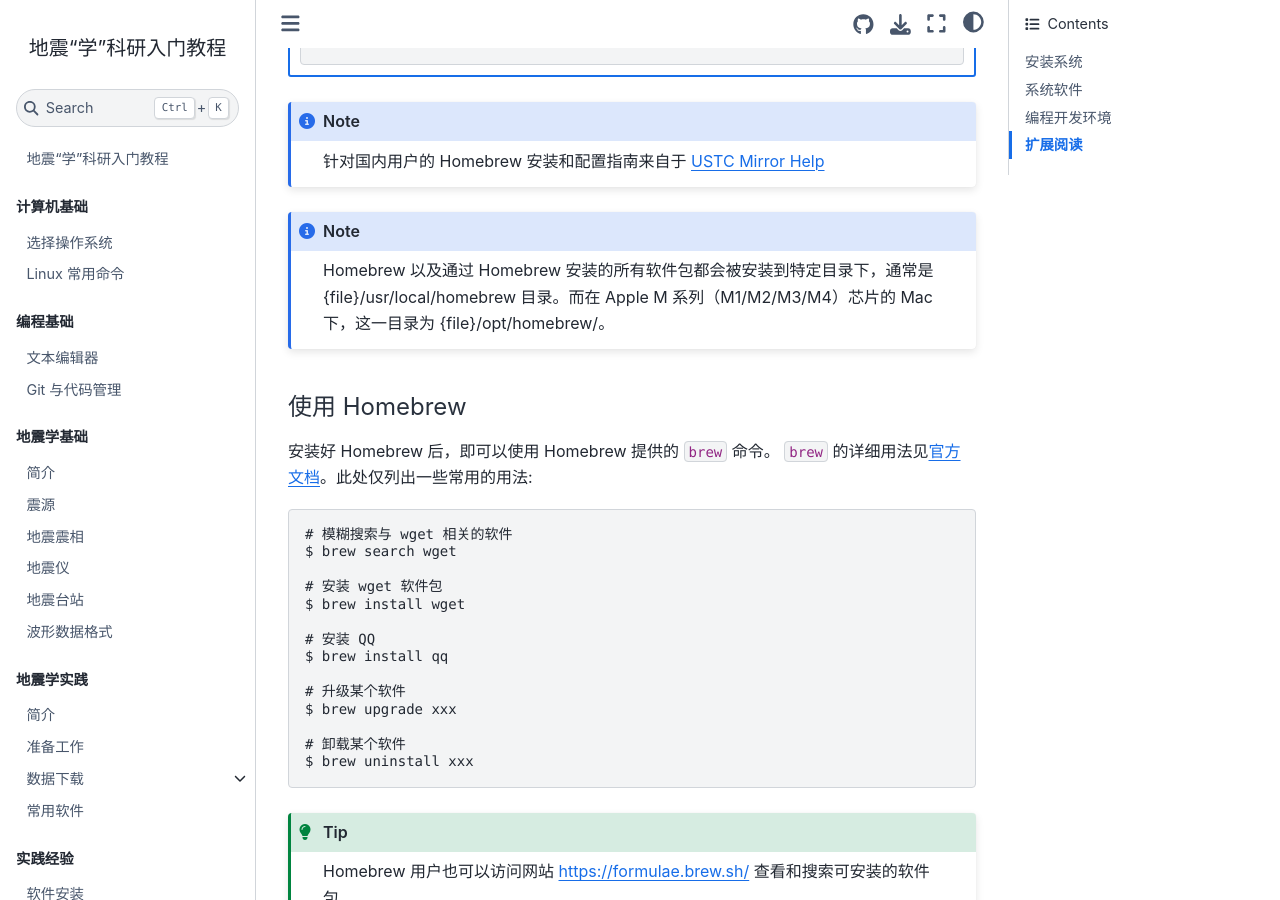
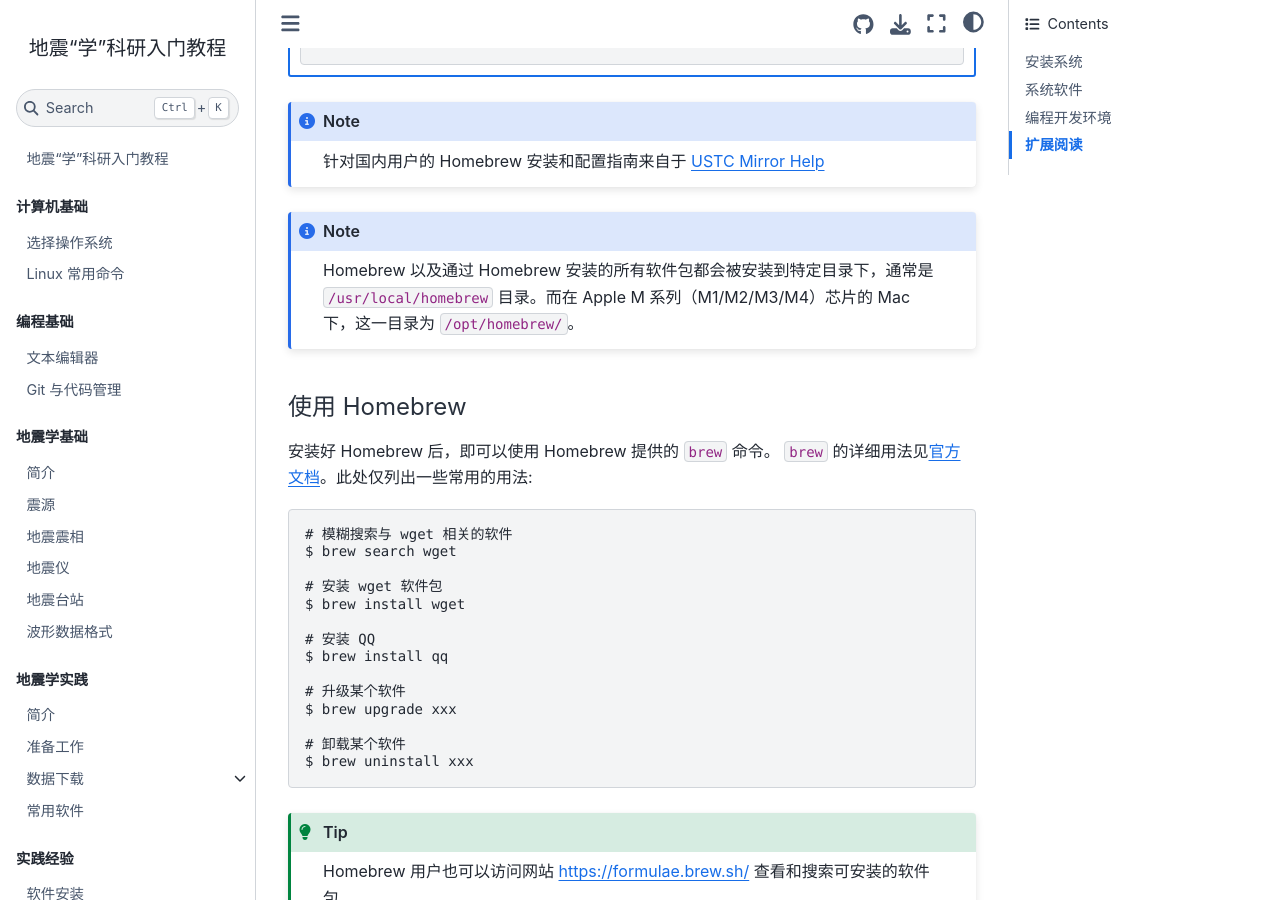
Before and after one commit to seismo-learn/seismology101, a Jupyter Book: the page built from source/computer/macos-setup.md, in a window 1280 px wide and 900 px high, scrolled down 2135 px. Built offline with Jupyter Book 1.0.4 settings and Sphinx 7.4.7 and the Sphinx Book theme 1.1.4, drawn with Linux system fonts in a browser that asks for light colours; pages that are not in the unit, such as notebooks, are missing from menus.

Commit message:
git commit -m "fix typo"

```diff
--- a/source/computer/macos-setup.md
+++ b/source/computer/macos-setup.md
@@ -99,7 +99,7 @@ $ /bin/bash -c "$(curl -fsSL https://raw.githubusercontent.com/Homebrew/install/
 :::
 
 :::{note}
-Homebrew 以及通过 Homebrew 安装的所有软件包都会被安装到特定目录下，通常是 {file}/usr/local/homebrew 目录。而在 Apple M 系列（M1/M2/M3/M4）芯片的 Mac 下，这一目录为 {file}/opt/homebrew/。
+Homebrew 以及通过 Homebrew 安装的所有软件包都会被安装到特定目录下，通常是 {file}`/usr/local/homebrew` 目录。而在 Apple M 系列（M1/M2/M3/M4）芯片的 Mac 下，这一目录为 {file}`/opt/homebrew/`。
 :::
 
 #### 使用 Homebrew
```
